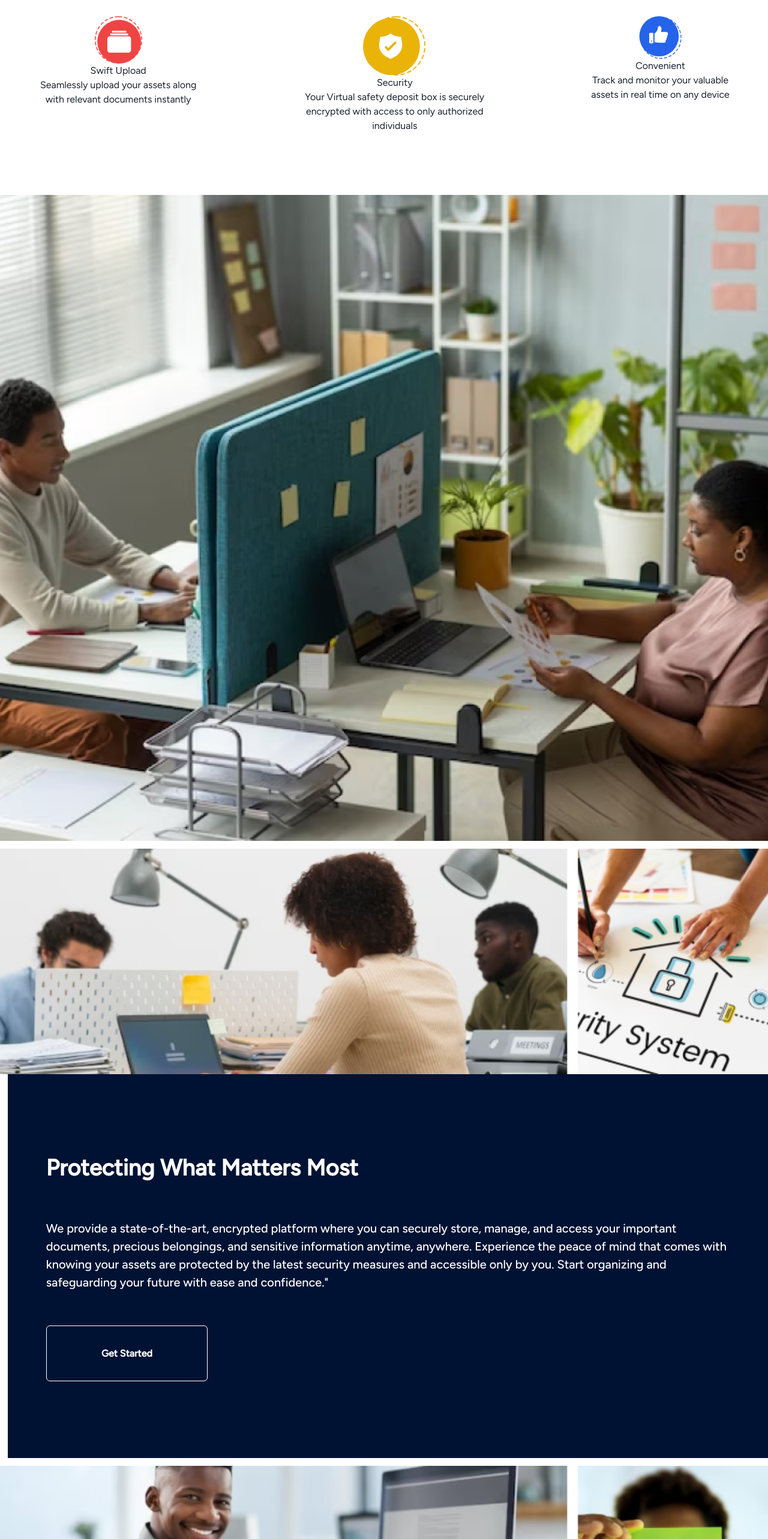
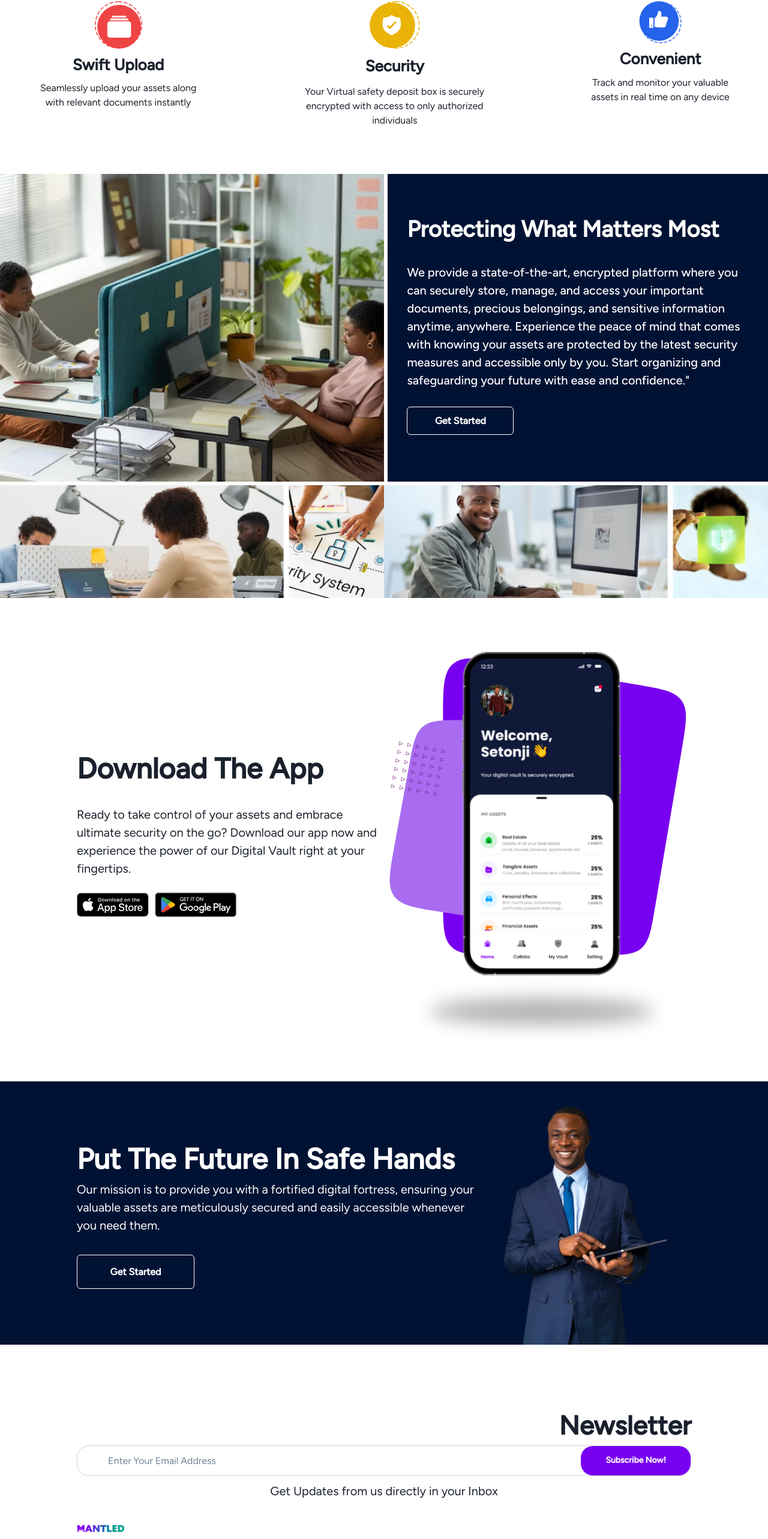
Before and after one commit to Kingcollins004/mantled-webapp, a React (Create React App) app: page / in a window 1280 px wide. Shown: the part 1052-3618 px from the top of the page at 60% size. Built offline with nearby package versions, Linux system fonts and the light colour scheme.

Commit message:
responsiveness update

```diff
--- a/src/pages/ContactUs.js
+++ b/src/pages/ContactUs.js
@@ -1,5 +1,4 @@
 import React from "react";
-import { Link } from "react-router-dom";
 import {
   Box,
   Flex,
@@ -16,14 +15,14 @@ import userIcon from "../assets/svg/user-icon.svg";
 import pageIdc from "../assets/svg/page-idc.svg";
 import phoneImg from "../assets/svg/phone-background.svg";
 import "../App.css";
-import { Toaster} from "react-hot-toast";
+import { Toaster } from "react-hot-toast";
 
 const ContactUs = () => {
   return (
     <div>
       <Box width="100%">
         <Flex direction={{ base: "column", md: "row" }}>
-          <Toaster position="top-center" reverseOrder={false} />;
+          <Toaster position="top-center" reverseOrder={false} />
           <Box
             width={{ base: "100%", md: "50%" }}
             padding={{ base: "40px 20px 20px 20px", md: "40px 80px 20px 80px" }}
--- a/src/pages/HomePage.js
+++ b/src/pages/HomePage.js
@@ -1,4 +1,4 @@
-import React, { useState } from "react";
+import React from "react";
 import Header from "../components/Header";
 import {
   Box,
@@ -99,10 +99,16 @@ const HomePage = () => {
         <Flex
           flexDirection="column"
           alignItems="center"
-          marginY={{ base: "3%" }}
+          marginY={{ base: "3%", md: "1%" }}
         >
           <Image width="20%" src={swift} />
-          <Text>Swift Upload</Text>
+          <Text
+            fontWeight="bold"
+            marginY={{ base: "1%", md: "2%" }}
+            fontSize={{ base: "16px", md: "26px" }}
+          >
+            Swift Upload
+          </Text>
           <Text marginX="15%" textAlign="center">
             Seamlessly upload your assets along with relevant documents
             instantly
@@ -112,10 +118,16 @@ const HomePage = () => {
         <Flex
           flexDirection="column"
           alignItems="center"
-          marginY={{ base: "3%" }}
+          marginY={{ base: "3%", md: "1%" }}
         >
-          <Image width="20%" src={security} />
-          <Text>Security</Text>
+          <Image width={{ base: "20%", md: "16%" }} src={security} />
+          <Text
+            fontWeight="bold"
+            marginY={{ base: "1%", md: "2%" }}
+            fontSize={{ base: "16px", md: "26px" }}
+          >
+            Security
+          </Text>
           <Text marginX="15%" textAlign="center">
             Your Virtual safety deposit box is securely encrypted with access to
             only authorized individuals
@@ -125,17 +137,23 @@ const HomePage = () => {
         <Flex
           flexDirection="column"
           alignItems="center"
-          marginY={{ base: "3%" }}
+          marginY={{ base: "3%", md: "1%" }}
         >
           <Image width="20%" src={like} />
-          <Text>Convenient</Text>
+          <Text
+            fontWeight="bold"
+            marginY={{ base: "1%", md: "2%" }}
+            fontSize={{ base: "16px", md: "26px" }}
+          >
+            Convenient
+          </Text>
           <Text marginX="15%" textAlign="center">
             Track and monitor your valuable assets in real time on any device
           </Text>
         </Flex>
       </Flex>
 
-      <Flex flexDirection={{base:"column"}}>
+      <Flex flexDirection={{ base: "column", md: "row" }}>
         <Box flex="1">
           <Image width="100%" height="70%" src={imgLeft} />
           <Image marginTop="1%" width="100%" src={imgb} />
@@ -145,15 +163,19 @@ const HomePage = () => {
           <Box
             backgroundColor="#001233"
             padding="10% 5%"
-            marginLeft={{base:"0", md:"1%"}}
+            marginLeft={{ base: "0", md: "1%" }}
             height="70%"
           >
-            <Text color="white" fontSize={{base: "20px",md:"38px"}} fontWeight="semibold">
+            <Text
+              color="white"
+              fontSize={{ base: "20px", md: "38px" }}
+              fontWeight="semibold"
+            >
               Protecting What Matters Most
             </Text>
             <Text
               color="white"
-              fontSize={{base: "16px",md:"20px"}}
+              fontSize={{ base: "16px", md: "20px" }}
               fontWeight="medium"
               marginTop="5%"
             >
@@ -179,17 +201,30 @@ const HomePage = () => {
         </Box>
       </Flex>
 
-      <Flex justifyContent="center" flexDirection={{base:"column"}} alignItems="center" padding="5% 10%">
-        <Box flex="1" marginY={{base:"15%"}} textAlign={{base: "center"}}>
-          <Text fontSize={{base: "20px",md:"48px"}} marginTop="-10%" fontWeight="bold">
+      <Flex
+        justifyContent="center"
+        flexDirection={{ base: "column", md: "row" }}
+        alignItems="center"
+        padding="5% 10%"
+      >
+        <Box
+          flex="1"
+          marginY={{ base: "15%" }}
+          textAlign={{ base: "center", md: "left" }}
+        >
+          <Text
+            fontSize={{ base: "20px", md: "48px" }}
+            marginTop="-10%"
+            fontWeight="bold"
+          >
             Download The App
           </Text>
-          <Text fontSize={{base: "16px",md:"20px"}} marginTop="5%">
+          <Text fontSize={{ base: "16px", md: "20px" }} marginTop="5%">
             Ready to take control of your assets and embrace ultimate security
             on the go? Download our app now and experience the power of our
             Digital Vault right at your fingertips.
           </Text>
-          <Flex marginTop="5%" justifyContent={{base: "center"}}>
+          <Flex marginTop="5%" justifyContent={{ base: "center", md: "left" }}>
             <Image marginRight="2%" src={appleBtn} />
             <Image src={googleBtn} />
           </Flex>
@@ -198,19 +233,32 @@ const HomePage = () => {
           <Image src={phoneGroup} />
         </Box>
       </Flex>
-      <Flex backgroundColor="#001233" flexDirection={{base:"column"}} padding="0% 10%" alignItems="center">
-        <Box flex="2" marginY={{base: "15%"}} textAlign={{base: "center"}}>
-          <Text fontSize={{base: "20px",md:"48px"}} fontWeight="bold" color="white">
+      <Flex
+        backgroundColor="#001233"
+        flexDirection={{ base: "column", md: "row" }}
+        padding="0% 10%"
+        alignItems="center"
+      >
+        <Box
+          flex="2"
+          marginY={{ base: "15%", md: "5%" }}
+          textAlign={{ base: "center", md: "left" }}
+        >
+          <Text
+            fontSize={{ base: "20px", md: "48px" }}
+            fontWeight="bold"
+            color="white"
+          >
             Put The Future In Safe Hands
           </Text>
-          <Text fontSize={{base: "16px",md:"20px"}}  color="white">
+          <Text fontSize={{ base: "16px", md: "20px" }} color="white">
             Our mission is to provide you with a fortified digital fortress,
             ensuring your valuable assets are meticulously secured and easily
             accessible whenever you need them.
           </Text>
           <Button
             color="white"
-            padding={{base:"10% 15%",md:"4% 8%"}}
+            padding={{ base: "10% 15%", md: "4% 8%" }}
             marginTop="5%"
             backgroundColor="#001233"
             border="1px solid white"
@@ -218,44 +266,60 @@ const HomePage = () => {
             Get Started
           </Button>
         </Box>
-        <Box flex="1" justifyContent={{base: "center"}} alignItems={{base: "center"}}>
+        <Box flex="1">
           <Image width="90%" height="70%" src={manImg} />
         </Box>
       </Flex>
-      <Box padding={{base: "2% 4%",md:"3% 10%"}} marginY={{base: "15%"}}>
-        <Text textAlign="right" fontSize={{base: "20px",md:"44px"}} fontWeight="bold">
+
+      <Box
+        padding={{ base: "2% 4%", md: "3% 10%" }}
+        marginY={{ base: "15%", md: "5%" }}
+      >
+        <Text
+          textAlign="right"
+          fontSize={{ base: "20px", md: "44px" }}
+          fontWeight="bold"
+        >
           Newsletter
         </Text>
         <Flex
           alignItems="center"
           border="1px solid lightgray"
-          borderRadius={{base:"0", md:"20px"}}
+          borderRadius={{ base: "0", md: "20px" }}
         >
           <Input
             padding="2% 5%"
             focusBorderColor="none"
             focusBorder="none"
             placeholder="Enter Your Email Address"
-            borderRadius={{base: "0",md:"20px 0 0 20px"}}
+            borderRadius={{ base: "0", md: "20px 0 0 20px" }}
             border="none"
-            fontSize={{base:"14px"}}
+            fontSize={{ base: "14px", md: "16px" }}
           />
           <Button
-            borderRadius={{base:"0", md:"20px"}}
+            borderRadius={{ base: "0", md: "20px" }}
             backgroundColor="#7800F0"
             color="white"
-            padding={{base:"4% 8%", md:"2.4% 5%"}}
-            fontSize={{base:"14px"}}
+            padding={{ base: "4% 8%", md: "2.4% 5%" }}
+            fontSize={{ base: "14px" }}
           >
             Subscribe Now!
           </Button>
         </Flex>
-        <Text fontSize={{base: "14px",md:"20px"}} textAlign="center" marginTop="1%">
+        <Text
+          fontSize={{ base: "14px", md: "20px" }}
+          textAlign="center"
+          marginTop="1%"
+        >
           Get Updates from us directly in your Inbox
         </Text>
-        <Flex alignItems={{base: "left",md:"center"}} flexDirection={{base:"column"}} marginTop="3%">
+        <Flex
+          alignItems={{ base: "left", md: "center" }}
+          flexDirection={{ base: "column", md:"row" }}
+          marginTop="3%"
+        >
           <Box>
-            <Image width={{base: "40%",md:"90%"}} src={logo} />
+            <Image width={{ base: "40%", md: "90%" }} src={logo} />
             <Text>Home</Text>
             <Text>Pricing</Text>
             <Text>Contact Us</Text>
@@ -263,15 +327,20 @@ const HomePage = () => {
             <Text>Get Started</Text>
           </Box>
           <Spacer />
-          <Box marginY={{base: "5%"}} textAlign={{base:"center"}}>
-            <Text fontSize={{base: "20px",md:"28px"}} fontWeight="semibold">Get the App on</Text>
-            <Flex justifyContent={{base: "center",md:"left"}} marginTop="5%">
+          <Box marginY={{ base: "5%", md:"2%" }} textAlign={{ base: "center", md: "left" }}>
+            <Text fontSize={{ base: "20px", md: "28px" }} fontWeight="semibold">
+              Get the App on
+            </Text>
+            <Flex
+              justifyContent={{ base: "center", md: "left" }}
+              marginTop="5%"
+            >
               <Image marginRight="2%" src={appleBtn} />
               <Image src={googleBtn} />
             </Flex>
           </Box>
           <Spacer />
-          <Flex justifyContent={{base: "center",md:"left"}}>
+          <Flex justifyContent={{ base: "center", md: "left" }}>
             <Image src={socialIcons} />
           </Flex>
         </Flex>
--- a/src/pages/Pricing.js
+++ b/src/pages/Pricing.js
@@ -1,9 +1,17 @@
 import React from "react";
 import Header from "../components/Header";
-import { Flex, Box, Button, Image, Text, Spacer, Input } from "@chakra-ui/react";
+import {
+  Flex,
+  Box,
+  Button,
+  Image,
+  Text,
+  Spacer,
+  Input,
+} from "@chakra-ui/react";
 import woman from "../assets/png/woman.png";
 import tickCircle from "../assets/svg/tickCircle.svg";
-import socialIcons from "../assets/png/SocialIcons.svg"
+import socialIcons from "../assets/png/SocialIcons.svg";
 import appleBtn from "../assets/svg/appleBtn.svg";
 import googleBtn from "../assets/svg/googleplayBtn.svg";
 import logo from "../assets/svg/logo.svg";
@@ -15,7 +23,12 @@ const Pricing = () => {
       <Text textAlign="center" marginTop="4%" fontSize="48px" fontWeight="600">
         Our Pricing Plan
       </Text>
-      <Flex flexDirection={{base:"column"}} margin="3% 5%" borderRadius="24px" backgroundColor="#001233">
+      <Flex
+        flexDirection={{ base: "column", md: "row" }}
+        margin="3% 5%"
+        borderRadius="24px"
+        backgroundColor="#001233"
+      >
         <Box margin="2% 1%" flex="1" padding="2% 8%" color="white">
           <Text fontSize="20px">Save More</Text>
           <Text fontSize="24px" marginTop="2%" fontWeight="semibold">
@@ -45,33 +58,33 @@ const Pricing = () => {
             height="70%"
             flexDirection="column"
             justifyContent="space-around"
-            textAlign={{base:"left"}}
+            textAlign={{ base: "left", md: "center" }}
           >
-            <Flex marginY={{base: "3%"}} >
+            <Flex marginY={{ base: "3%", md: "1%" }}>
               <Image src={tickCircle} />
               <Text fontSize="18px" fontWeight="500">
                 Single repository for all your assets
               </Text>
             </Flex>
-            <Flex marginY={{base: "3%"}}>
+            <Flex marginY={{ base: "3%", md: "1%" }}>
               <Image src={tickCircle} />
               <Text fontSize="18px" fontWeight="500">
                 Sync with all your finance and investment apps
               </Text>
             </Flex>
-            <Flex marginY={{base: "3%"}}>
+            <Flex marginY={{ base: "3%", md: "1%" }}>
               <Image src={tickCircle} />
               <Text fontSize="18px" fontWeight="500">
                 Automated network calculator
               </Text>
             </Flex>
-            <Flex marginY={{base: "3%"}}>
+            <Flex marginY={{ base: "3%", md: "1%" }}>
               <Image src={tickCircle} />
               <Text fontSize="18px" fontWeight="500">
                 Unlimited storage
               </Text>
             </Flex>
-            <Flex marginY={{base: "3%"}}>
+            <Flex marginY={{ base: "3%", md: "1%" }}>
               <Image src={tickCircle} />
               <Text fontSize="18px" fontWeight="500">
                 Free basic legal advice
@@ -81,17 +94,17 @@ const Pricing = () => {
           <Button
             marginBottom="2%"
             bgGradient="linear(to-r, #7800F0, #00A088)"
-            padding={{base: "10% 15%" ,md:"5% 10%"}}
+            padding={{ base: "10% 15%", md: "5% 10%" }}
             color="white"
             borderRadius="4px"
-            marginY={{base: "3%"}}
+            marginY={{ base: "3%", md: "1%" }}
           >
             Get Started
           </Button>
         </Box>
       </Flex>
 
-      <Flex margin="0 4%"  flexDirection={{base: "column"}}>
+      <Flex margin="0 4%" flexDirection={{ base: "column", md: "row" }}>
         <Box
           flex="1"
           borderRadius="20px"
@@ -113,33 +126,33 @@ const Pricing = () => {
             flexDirection="column"
             justifyContent="space-around"
             margin="4% 0"
-            textAlign={{base:"left"}}
+            textAlign={{ base: "left", md: "center" }}
           >
-            <Flex marginY={{base: "3%"}} margin="2% 0">
+            <Flex marginY={{ base: "3%", md: "1%" }} margin="2% 0">
               <Image src={tickCircle} />
               <Text fontSize="18px" fontWeight="500">
                 Access to multiple templates to create your will
               </Text>
             </Flex>
-            <Flex marginY={{base: "3%"}} margin="2% 0">
+            <Flex marginY={{ base: "3%", md: "1%" }} margin="2% 0">
               <Image src={tickCircle} />
               <Text fontSize="18px" fontWeight="500">
                 Unlimited number of beneficiaries
               </Text>
             </Flex>
-            <Flex marginY={{base: "3%"}} margin="2% 0">
+            <Flex marginY={{ base: "3%", md: "1%" }} margin="2% 0">
               <Image src={tickCircle} />
               <Text fontSize="18px" fontWeight="500">
                 World Class Research Powered by Morningstar
               </Text>
             </Flex>
-            <Flex marginY={{base: "3%"}} margin="2% 0">
+            <Flex marginY={{ base: "3%", md: "1%" }} margin="2% 0">
               <Image src={tickCircle} />
               <Text fontSize="18px" fontWeight="500">
                 Buy Sell Hold Ratings
               </Text>
             </Flex>
-            <Flex  margin="2% 0">
+            <Flex margin="2% 0">
               <Image src={tickCircle} />
               <Text fontSize="18px" fontWeight="500">
                 Trove Investor Education Portal
@@ -149,10 +162,10 @@ const Pricing = () => {
           <Button
             marginBottom="2%"
             bgGradient="linear(#7800F0, #7800F0)"
-            padding={{base: "10% 15%",md:"5% 10%"}}
+            padding={{ base: "10% 15%", md: "5% 10%" }}
             color="white"
             borderRadius="4px"
-            border={{base: "1px solid white"}}
+            border={{ base: "1px solid white" }}
           >
             Get Started
           </Button>
@@ -175,34 +188,34 @@ const Pricing = () => {
           <Flex
             height="70%"
             flexDirection="column"
-            textAlign={{base:"left"}}
+            textAlign={{ base: "left", md: "center" }}
             justifyContent="space-around"
           >
-            <Flex marginY={{base: "3%"}}>
+            <Flex marginY={{ base: "3%", md: "1%" }}>
               <Image src={tickCircle} />
               <Text fontSize="18px" fontWeight="500">
                 Single repository for all your assets
               </Text>
             </Flex>
-            <Flex marginY={{base: "3%"}}>
+            <Flex marginY={{ base: "3%", md: "1%" }}>
               <Image src={tickCircle} />
               <Text fontSize="18px" fontWeight="500">
                 Sync with all your finance and investment apps
               </Text>
             </Flex>
-            <Flex marginY={{base: "3%"}}>
+            <Flex marginY={{ base: "3%", md: "1%" }}>
               <Image src={tickCircle} />
               <Text fontSize="18px" fontWeight="500">
                 Automated network calculator
               </Text>
             </Flex>
-            <Flex marginY={{base: "3%"}}>
+            <Flex marginY={{ base: "3%", md: "1%" }}>
               <Image src={tickCircle} />
               <Text fontSize="18px" fontWeight="500">
                 Unlimited storage
               </Text>
             </Flex>
-            <Flex marginY={{base: "3%"}}>
+            <Flex marginY={{ base: "3%", md: "1%" }}>
               <Image src={tickCircle} />
               <Text fontSize="18px" fontWeight="500">
                 Free basic legal advice
@@ -212,7 +225,7 @@ const Pricing = () => {
           <Button
             marginBottom="2%"
             bgGradient="linear(to-r, #7800F0, #00A088)"
-            padding={{base: "10% 15%",md:"5% 10%"}}
+            padding={{ base: "10% 15%", md: "5% 10%" }}
             color="white"
             borderRadius="4px"
           >
@@ -221,40 +234,55 @@ const Pricing = () => {
         </Box>
       </Flex>
 
-      <Box padding={{base: "2% 4%",md:"3% 10%"}} marginY={{base: "15%"}}>
-        <Text textAlign="right" fontSize={{base: "20px",md:"44px"}} fontWeight="bold">
+      <Box
+        padding={{ base: "2% 4%", md: "3% 10%" }}
+        marginY={{ base: "15%", md: "5%" }}
+      >
+        <Text
+          textAlign="right"
+          fontSize={{ base: "20px", md: "44px" }}
+          fontWeight="bold"
+        >
           Newsletter
         </Text>
         <Flex
           alignItems="center"
           border="1px solid lightgray"
-          borderRadius={{base:"0", md:"20px"}}
+          borderRadius={{ base: "0", md: "20px" }}
         >
           <Input
             padding="2% 5%"
             focusBorderColor="none"
             focusBorder="none"
             placeholder="Enter Your Email Address"
-            borderRadius={{base: "0",md:"20px 0 0 20px"}}
+            borderRadius={{ base: "0", md: "20px 0 0 20px" }}
             border="none"
-            fontSize={{base:"14px"}}
+            fontSize={{ base: "14px", md: "16px" }}
           />
           <Button
-            borderRadius={{base:"0", md:"20px"}}
+            borderRadius={{ base: "0", md: "20px" }}
             backgroundColor="#7800F0"
             color="white"
-            padding={{base:"4% 8%", md:"2.4% 5%"}}
-            fontSize={{base:"14px"}}
+            padding={{ base: "4% 8%", md: "2.4% 5%" }}
+            fontSize={{ base: "14px" }}
           >
             Subscribe Now!
           </Button>
         </Flex>
-        <Text fontSize={{base: "14px",md:"20px"}} textAlign="center" marginTop="1%">
+        <Text
+          fontSize={{ base: "14px", md: "20px" }}
+          textAlign="center"
+          marginTop="1%"
+        >
           Get Updates from us directly in your Inbox
         </Text>
-        <Flex alignItems={{base: "left",md:"center"}} flexDirection={{base:"column"}} marginTop="3%">
+        <Flex
+          alignItems={{ base: "left", md: "center" }}
+          flexDirection={{ base: "column", md: "row" }}
+          marginTop="3%"
+        >
           <Box>
-            <Image width={{base: "40%",md:"90%"}} src={logo} />
+            <Image width={{ base: "40%", md: "90%" }} src={logo} />
             <Text>Home</Text>
             <Text>Pricing</Text>
             <Text>Contact Us</Text>
@@ -262,15 +290,23 @@ const Pricing = () => {
             <Text>Get Started</Text>
           </Box>
           <Spacer />
-          <Box marginY={{base: "5%"}} textAlign={{base:"center"}}>
-            <Text fontSize={{base: "20px",md:"28px"}} fontWeight="semibold">Get the App on</Text>
-            <Flex justifyContent={{base: "center",md:"left"}} marginTop="5%">
+          <Box
+            marginY={{ base: "5%", md: "2%" }}
+            textAlign={{ base: "center", md: "left" }}
+          >
+            <Text fontSize={{ base: "20px", md: "28px" }} fontWeight="semibold">
+              Get the App on
+            </Text>
+            <Flex
+              justifyContent={{ base: "center", md: "left" }}
+              marginTop="5%"
+            >
               <Image marginRight="2%" src={appleBtn} />
               <Image src={googleBtn} />
             </Flex>
           </Box>
           <Spacer />
-          <Flex justifyContent={{base: "center",md:"left"}}>
+          <Flex justifyContent={{ base: "center", md: "left" }}>
             <Image src={socialIcons} />
           </Flex>
         </Flex>
```
Lines whose indentation alone changed are shown as unchanged.
